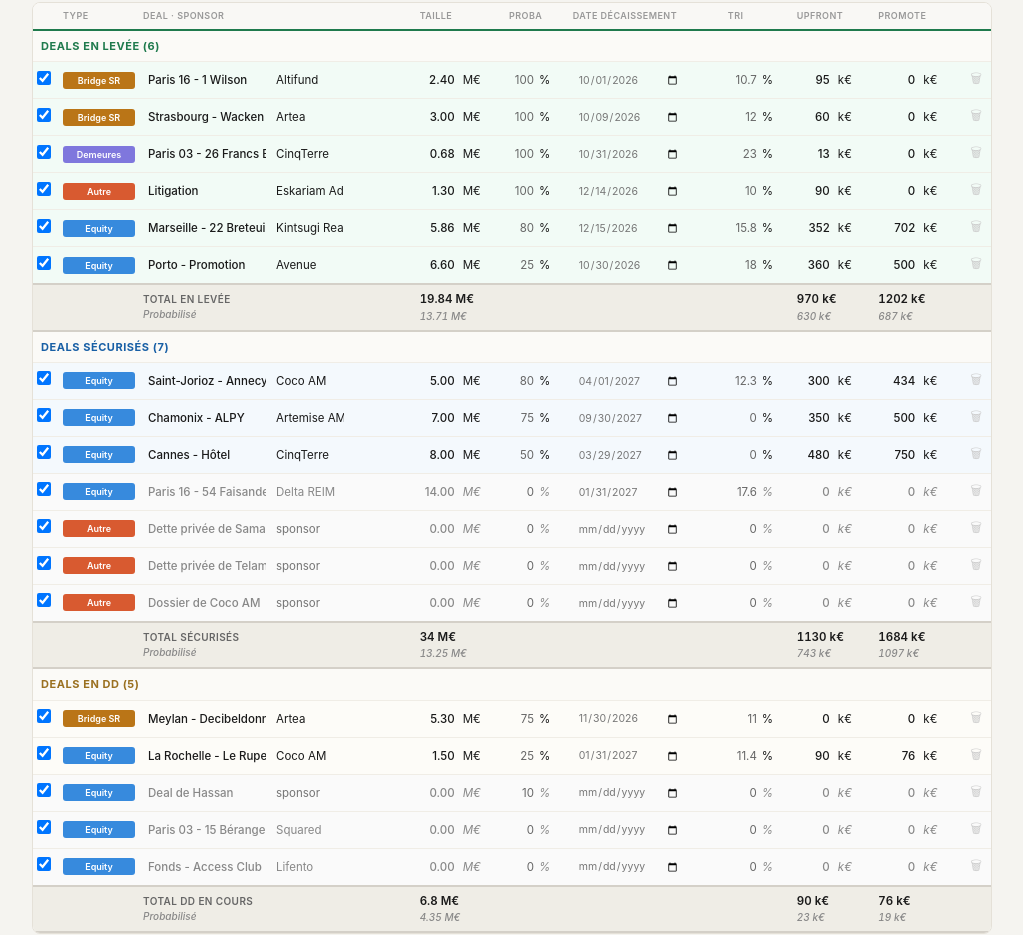
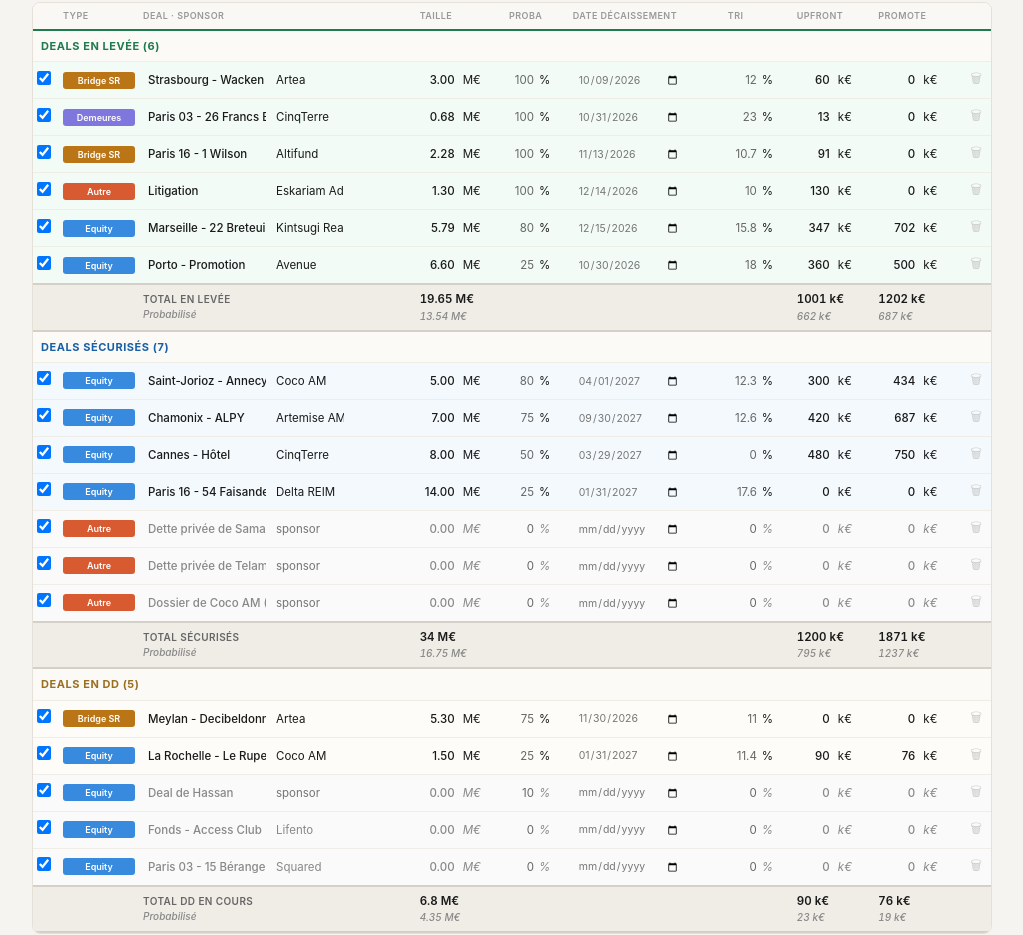
Before and after one commit to rchassard-lang/simulateur-pnl, a website: page index.html in a window 1280 px wide. Shown: the part 369-1304 px from the top of the page, without its empty margins (128-1151 px from the left). Drawn offline with Linux system fonts and the light colour scheme.

Commit message:
Update index.html

```diff
--- a/index.html
+++ b/index.html
@@ -173,24 +173,24 @@ tr.subtotal-row td{background:#EFEDE6 !important;border-top:2px solid #D4D0C8;bo
 
 <script>
 let deals=[
-  {id:'dettepri0',n:'Dette privée de Samantha Lencner',sh:'Dette privée d',sp:'',i:'AU',pr:'2/ EN COURS x Sécurisés',ds:null,de:null,p:0,sz:0,t:0,uf:0,pm:0},
-  {id:'dettepri1',n:'Dette privée de Telamon',sh:'Dette privée d',sp:'',i:'AU',pr:'2/ EN COURS x Sécurisés',ds:null,de:null,p:0,sz:0,t:0,uf:0,pm:0},
-  {id:'dossierd2',n:'Dossier de Coco AM',sh:'Dossier de Coc',sp:'',i:'AU',pr:'2/ EN COURS x Sécurisés',ds:null,de:null,p:0,sz:0,t:0,uf:0,pm:0},
-  {id:'paris0313',n:'Paris 03 - 15 Béranger',sh:'Paris 03 - 15 ',sp:'Squared',i:'EQ',pr:'2/ EN COURS x DD en cours',ds:null,de:null,p:0,sz:0,t:0,uf:0,pm:0},
-  {id:'fondsacc4',n:'Fonds - Access Club',sh:'Fonds - Access',sp:'Lifento',i:'EQ',pr:'2/ EN COURS x DD en cours',ds:null,de:null,p:0,sz:0,t:0,uf:0,pm:0},
-  {id:'paris1655',n:'Paris 16 - 54 Faisanderie',sh:'Paris 16 - 54 ',sp:'Delta REIM',i:'EQ',pr:'2/ EN COURS x Sécurisés',ds:'2027-01-31',de:'2027-02-28',p:0,sz:14,t:17.6,uf:0,pm:0},
-  {id:'portopro6',n:'Porto - Promotion',sh:'Porto - Promot',sp:'Avenue',i:'EQ',pr:'2/ EN COURS x En levée',ds:'2026-10-30',de:null,p:0.25,sz:6.6,t:18,uf:360,pm:500},
-  {id:'cannesho7',n:'Cannes - Hôtel',sh:'Cannes - Hôtel',sp:'CinqTerre',i:'EQ',pr:'2/ EN COURS x Sécurisés',ds:'2027-03-29',de:null,p:0.5,sz:8,t:0,uf:480,pm:750},
-  {id:'dealdeha8',n:'Deal de Hassan',sh:'Deal de Hassan',sp:'',i:'EQ',pr:'2/ EN COURS x DD en cours',ds:null,de:null,p:0.1,sz:0,t:0,uf:0,pm:0},
-  {id:'paris1619',n:'Paris 16 - 1 Wilson',sh:'Paris 16 - 1 W',sp:'Altifund',i:'BR',pr:'2/ EN COURS x En levée',ds:'2026-10-01',de:null,p:1,sz:2.4,t:10.7,uf:95,pm:0},
-  {id:'meylande10',n:'Meylan - Decibeldonne',sh:'Meylan - Decib',sp:'Artea',i:'BR',pr:'2/ EN COURS x DD en cours',ds:'2026-11-30',de:null,p:0.75,sz:5.3,t:11,uf:0,pm:0},
-  {id:'chamonix11',n:'Chamonix - ALPY',sh:'Chamonix - ALP',sp:'Artemise AM',i:'EQ',pr:'2/ EN COURS x Sécurisés',ds:'2027-09-30',de:null,p:0.75,sz:7,t:0,uf:350,pm:500},
-  {id:'strasbou12',n:'Strasbourg - Wacken',sh:'Strasbourg - W',sp:'Artea',i:'BR',pr:'2/ EN COURS x En levée',ds:'2026-10-09',de:null,p:1,sz:3,t:12,uf:60,pm:0},
-  {id:'larochel13',n:'La Rochelle - Le Rupella',sh:'La Rochelle - ',sp:'Coco AM',i:'EQ',pr:'2/ EN COURS x DD en cours',ds:'2027-01-31',de:null,p:0.25,sz:1.5,t:11.4,uf:90,pm:76},
-  {id:'marseill14',n:'Marseille - 22 Breteuil',sh:'Marseille - 22',sp:'Kintsugi Real Estate',i:'EQ',pr:'2/ EN COURS x En levée',ds:'2026-12-15',de:null,p:0.8,sz:5.86,t:15.8,uf:352,pm:702},
-  {id:'litigati15',n:'Litigation',sh:'Litigation',sp:'Eskariam Advisors',i:'AU',pr:'2/ EN COURS x En levée',ds:'2026-12-14',de:null,p:1,sz:1.3,t:10,uf:90,pm:0},
-  {id:'paris03216',n:'Paris 03 - 26 Francs Bourgeois',sh:'Paris 03 - 26 ',sp:'CinqTerre',i:'DE',pr:'2/ EN COURS x En levée',ds:'2026-10-31',de:null,p:1,sz:0.675,t:23,uf:13,pm:0},
-  {id:'saintjor17',n:'Saint-Jorioz - Annecy',sh:'Saint-Jorioz -',sp:'Coco AM',i:'EQ',pr:'2/ EN COURS x Sécurisés',ds:'2027-04-01',de:'2027-07-20',p:0.8,sz:5,t:12.3,uf:300,pm:434}
+  {id:'strasbou0',n:'Strasbourg - Wacken',sh:'Strasbourg - W',sp:'Artea',i:'BR',pr:'2/ EN COURS x En levée',ds:'2026-10-09',de:null,p:1,sz:3,t:12,uf:60,pm:0},
+  {id:'paris0321',n:'Paris 03 - 26 Francs Bourgeois',sh:'Paris 03 - 26 ',sp:'CinqTerre',i:'DE',pr:'2/ EN COURS x En levée',ds:'2026-10-31',de:null,p:1,sz:0.675,t:23,uf:13,pm:0},
+  {id:'litigati2',n:'Litigation',sh:'Litigation',sp:'Eskariam Advisors',i:'AU',pr:'2/ EN COURS x En levée',ds:'2026-12-14',de:null,p:1,sz:1.3,t:10,uf:130,pm:0},
+  {id:'paris1613',n:'Paris 16 - 1 Wilson',sh:'Paris 16 - 1 W',sp:'Altifund',i:'BR',pr:'2/ EN COURS x En levée',ds:'2026-11-13',de:null,p:1,sz:2.28,t:10.7,uf:91,pm:0},
+  {id:'marseill4',n:'Marseille - 22 Breteuil',sh:'Marseille - 22',sp:'Kintsugi Real Estate',i:'EQ',pr:'2/ EN COURS x En levée',ds:'2026-12-15',de:null,p:0.8,sz:5.795,t:15.8,uf:347,pm:702},
+  {id:'portopro5',n:'Porto - Promotion',sh:'Porto - Promot',sp:'Avenue',i:'EQ',pr:'2/ EN COURS x En levée',ds:'2026-10-30',de:null,p:0.25,sz:6.6,t:18,uf:360,pm:500},
+  {id:'saintjor6',n:'Saint-Jorioz - Annecy',sh:'Saint-Jorioz -',sp:'Coco AM',i:'EQ',pr:'2/ EN COURS x Sécurisés',ds:'2027-04-01',de:'2027-07-20',p:0.8,sz:5,t:12.3,uf:300,pm:434},
+  {id:'chamonix7',n:'Chamonix - ALPY',sh:'Chamonix - ALP',sp:'Artemise AM',i:'EQ',pr:'2/ EN COURS x Sécurisés',ds:'2027-09-30',de:null,p:0.75,sz:7,t:12.6,uf:420,pm:687},
+  {id:'cannesho8',n:'Cannes - Hôtel',sh:'Cannes - Hôtel',sp:'CinqTerre',i:'EQ',pr:'2/ EN COURS x Sécurisés',ds:'2027-03-29',de:null,p:0.5,sz:8,t:0,uf:480,pm:750},
+  {id:'paris1659',n:'Paris 16 - 54 Faisanderie',sh:'Paris 16 - 54 ',sp:'Delta REIM',i:'EQ',pr:'2/ EN COURS x Sécurisés',ds:'2027-01-31',de:'2027-02-28',p:0.25,sz:14,t:17.6,uf:0,pm:0},
+  {id:'dettepri10',n:'Dette privée de Samantha Lencner',sh:'Dette privée d',sp:'',i:'AU',pr:'2/ EN COURS x Sécurisés',ds:null,de:null,p:0,sz:0,t:0,uf:0,pm:0},
+  {id:'dettepri11',n:'Dette privée de Telamon',sh:'Dette privée d',sp:'',i:'AU',pr:'2/ EN COURS x Sécurisés',ds:null,de:null,p:0,sz:0,t:0,uf:0,pm:0},
+  {id:'dossierd12',n:'Dossier de Coco AM (Biriatou et Bidart)',sh:'Dossier de Coc',sp:'',i:'AU',pr:'2/ EN COURS x Sécurisés',ds:null,de:null,p:0,sz:0,t:0,uf:0,pm:0},
+  {id:'meylande13',n:'Meylan - Decibeldonne',sh:'Meylan - Decib',sp:'Artea',i:'BR',pr:'2/ EN COURS x DD en cours',ds:'2026-11-30',de:null,p:0.75,sz:5.3,t:11,uf:0,pm:0},
+  {id:'larochel14',n:'La Rochelle - Le Rupella',sh:'La Rochelle - ',sp:'Coco AM',i:'EQ',pr:'2/ EN COURS x DD en cours',ds:'2027-01-31',de:null,p:0.25,sz:1.5,t:11.4,uf:90,pm:76},
+  {id:'dealdeha15',n:'Deal de Hassan',sh:'Deal de Hassan',sp:'',i:'EQ',pr:'2/ EN COURS x DD en cours',ds:null,de:null,p:0.1,sz:0,t:0,uf:0,pm:0},
+  {id:'fondsacc16',n:'Fonds - Access Club',sh:'Fonds - Access',sp:'Lifento',i:'EQ',pr:'2/ EN COURS x DD en cours',ds:null,de:null,p:0,sz:0,t:0,uf:0,pm:0},
+  {id:'paris03117',n:'Paris 03 - 15 Béranger',sh:'Paris 03 - 15 ',sp:'Squared',i:'EQ',pr:'2/ EN COURS x DD en cours',ds:null,de:null,p:0,sz:0,t:0,uf:0,pm:0}
 ];
 const iC={EQ:'#378ADD',BR:'#BA7517',DE:'#7F77DD',AU:'#D85A30',BK:'#2D9B7D'};
 const iL={EQ:'Equity',BR:'Bridge SR',DE:'Demeures',AU:'Autre',BK:'Broker'};
```
